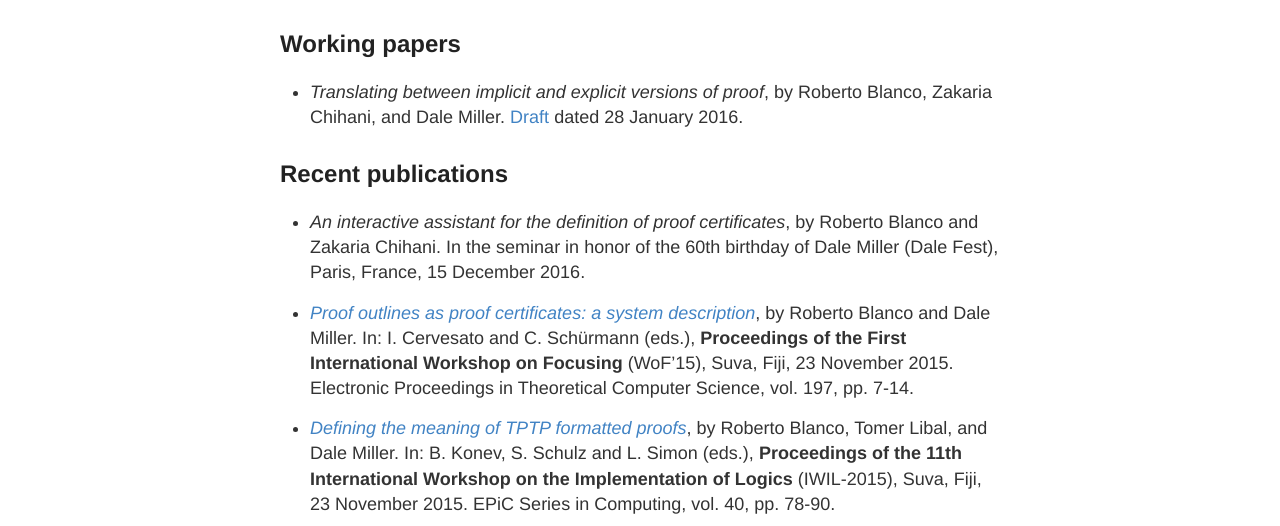
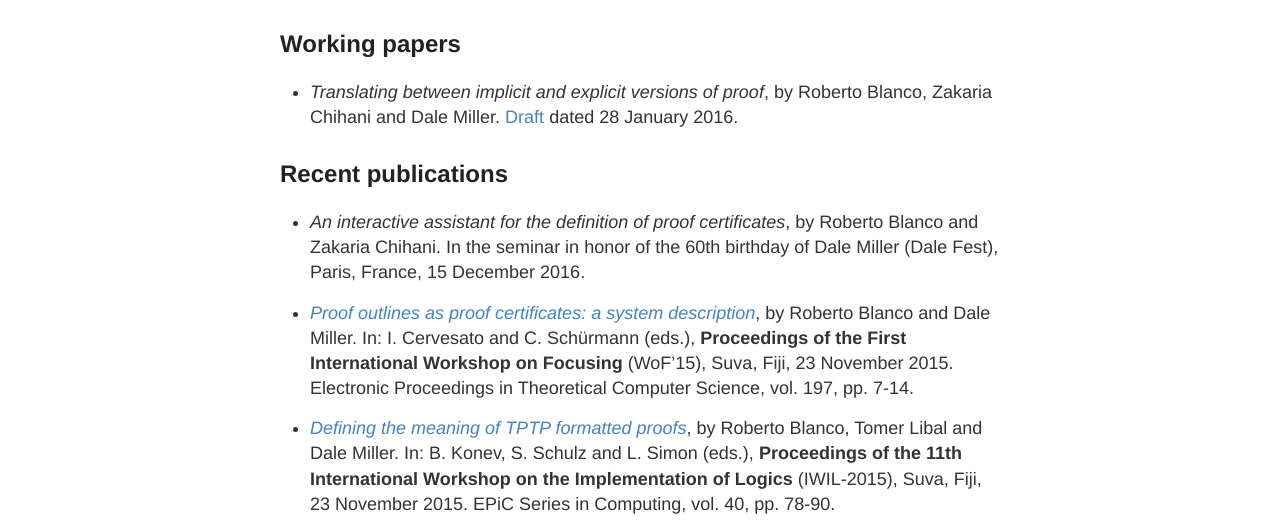
Before and after one commit to robblanco/robblanco.github.io, a Jekyll site: the page built from publications.md, in a window 1280 px wide. Shown: the part 212-738 px from the top of the page. Built offline with Jekyll 4.4.1, drawn with Linux system fonts in a browser that asks for light colours.

```diff
--- a/publications.md
+++ b/publications.md
@@ -7,7 +7,7 @@ permalink: /publications/
 ## Working papers
 
 * *Translating between implicit and explicit versions of proof*, by Roberto
-  Blanco, Zakaria Chihani, and Dale Miller.
+  Blanco, Zakaria Chihani and Dale Miller.
   [Draft](http://www.lix.polytechnique.fr/Labo/Dale.Miller/papers/implicit-explicit-draft.pdf)
   dated 28 January 2016.
 
@@ -26,7 +26,7 @@ permalink: /publications/
 
 * [*Defining the meaning of TPTP formatted
   proofs*](http://easychair.org/publications/download/Defining_the_meaning_of_TPTP_formatted_proofs),
-  by Roberto Blanco, Tomer Libal, and Dale Miller. In: B. Konev, S. Schulz and
+  by Roberto Blanco, Tomer Libal and Dale Miller. In: B. Konev, S. Schulz and
   L. Simon (eds.), **Proceedings of the 11th International Workshop on the
   Implementation of Logics** (IWIL-2015), Suva, Fiji, 23 November 2015. EPiC
   Series in Computing, vol. 40, pp. 78-90.
```
